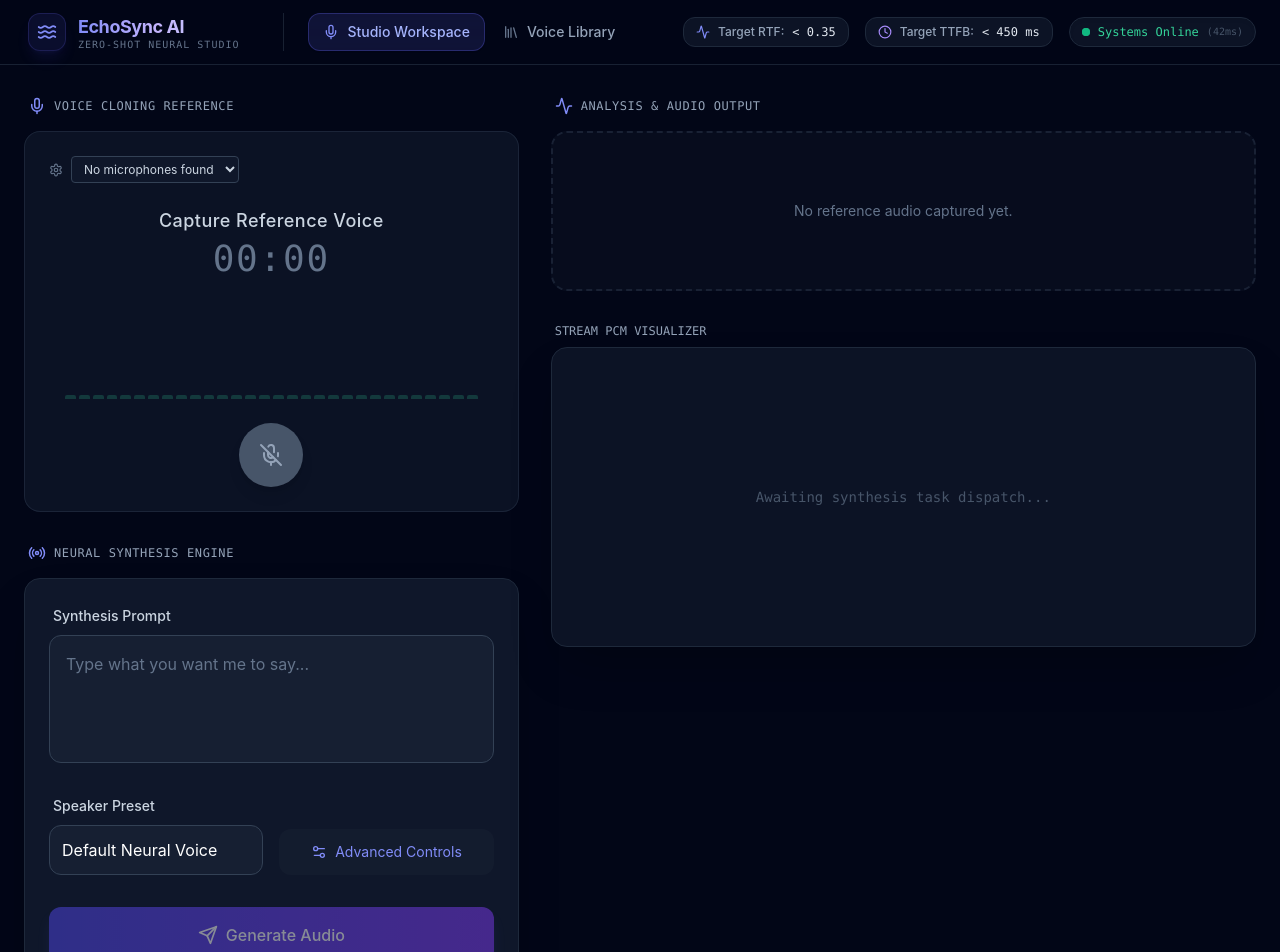
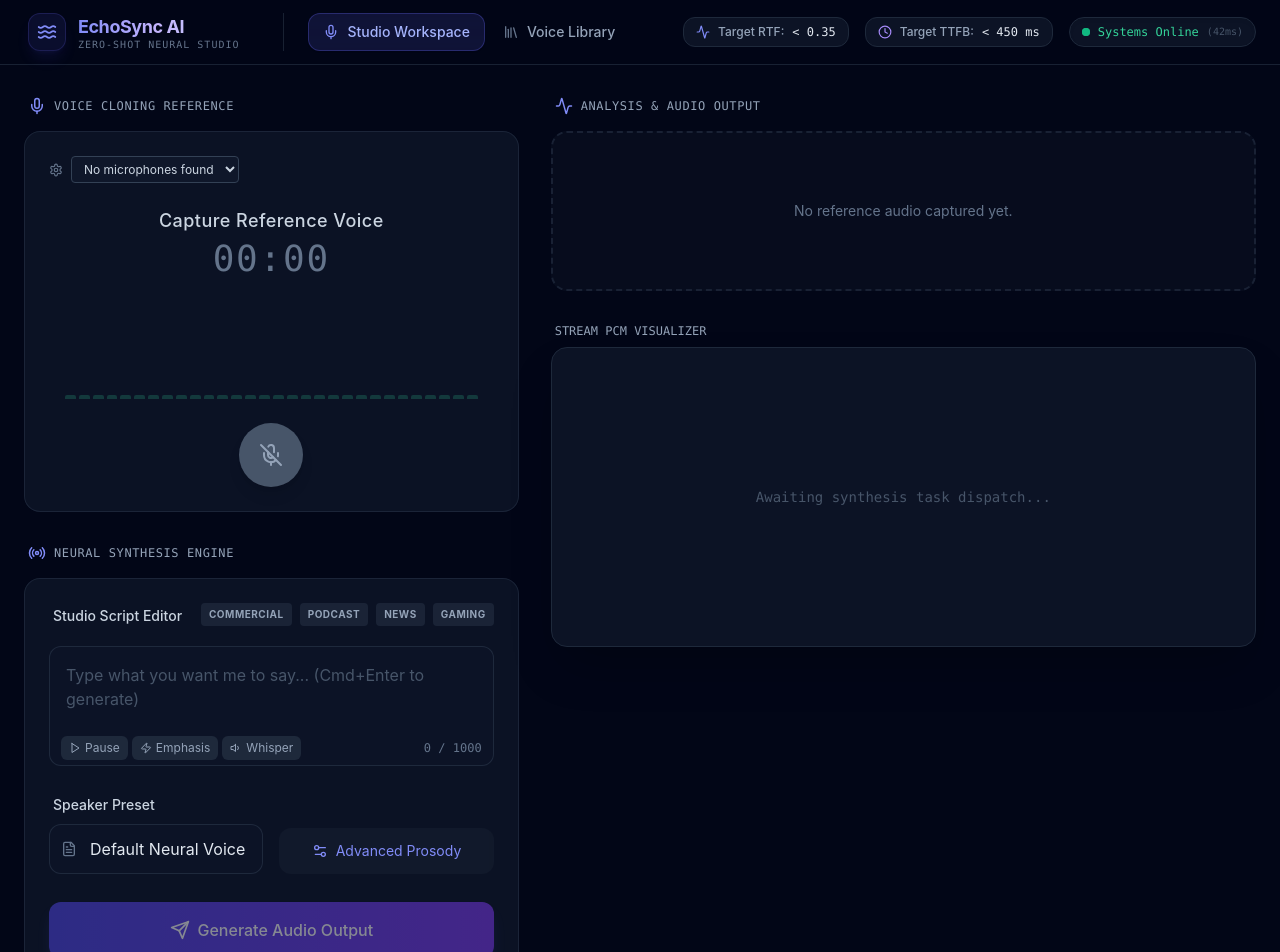
Before and after one commit to ShantanuDas15/EchoSync-AI, a Next.js app in the folder frontend/: page / in a window 1280 px wide. Shown: the top 952 px of the page. Built offline with nearby package versions, Linux system fonts and the light colour scheme.

Commit message:
feat: Implement Milestone 1.3 Advanced Neural Synthesizer & Script Studio Form

```diff
--- a/frontend/src/components/ui/SynthesizerForm.tsx
+++ b/frontend/src/components/ui/SynthesizerForm.tsx
@@ -1,72 +1,176 @@
 "use client";
 
-import React, { useState } from 'react';
-import { Send, Settings2, Loader2 } from 'lucide-react';
+import React, { useState, useRef, useEffect } from 'react';
+import { Send, Settings2, Loader2, X, Play, Zap, Volume1, FileText } from 'lucide-react';
+
+interface SynthesizerPayload {
+  text: string;
+  preset: string;
+  speed: number;
+  pitch: number;
+  energy?: number;
+}
 
 interface SynthesizerFormProps {
-  onSubmit: (data: { text: string; preset: string; speed: number; pitch: number }) => void;
+  onSubmit: (data: SynthesizerPayload) => void;
   isSynthesizing: boolean;
 }
+
+const SAMPLE_PROMPTS = [
+  { label: "Commercial", text: "Experience the ultimate in luxury. Because you deserve nothing less." },
+  { label: "Podcast", text: "Welcome back to the show. Today, we have a fascinating topic to dive into." },
+  { label: "News", text: "Breaking news: Market trends hit an all-time high as the tech sector rallies." },
+  { label: "Gaming", text: "Watch out! The enemy is approaching from the north flank!" },
+];
 
 export function SynthesizerForm({ onSubmit, isSynthesizing }: SynthesizerFormProps) {
   const [text, setText] = useState("");
   const [preset, setPreset] = useState("default");
   const [speed, setSpeed] = useState(1.0);
-  const [pitch, setPitch] = useState(1.0);
+  const [pitch, setPitch] = useState(0); // -12 to 12 semitones
+  const [energy, setEnergy] = useState(0.5); // 0.0 to 1.0
   const [showAdvanced, setShowAdvanced] = useState(false);
+  const textareaRef = useRef<HTMLTextAreaElement>(null);
 
-  const handleSubmit = (e: React.FormEvent) => {
+  const charCount = text.length;
+  const maxChars = 1000;
+  const isOverLimit = charCount > maxChars;
+
+  // Auto-expand textarea
+  useEffect(() => {
+    if (textareaRef.current) {
+      textareaRef.current.style.height = 'auto';
+      textareaRef.current.style.height = `${Math.min(textareaRef.current.scrollHeight, 300)}px`;
+    }
+  }, [text]);
+
+  const handleSubmit = (e?: React.FormEvent) => {
+    if (e) e.preventDefault();
+    if (!text.trim() || isOverLimit) return;
+    onSubmit({ text, preset, speed, pitch, energy });
+  };
+
+  const handleKeyDown = (e: React.KeyboardEvent<HTMLTextAreaElement>) => {
+    if ((e.metaKey || e.ctrlKey) && e.key === 'Enter') {
       e.preventDefault();
-    if (!text.trim()) return;
-    onSubmit({ text, preset, speed, pitch });
+      if (!isSynthesizing) {
+        handleSubmit();
+      }
+    }
+  };
+
+  const insertTag = (tagStart: string, tagEnd: string = '') => {
+    if (!textareaRef.current) return;
+    const textarea = textareaRef.current;
+    const start = textarea.selectionStart;
+    const end = textarea.selectionEnd;
+
+    const selectedText = text.substring(start, end);
+    const newText = text.substring(0, start) + tagStart + selectedText + tagEnd + text.substring(end);
+
+    setText(newText);
+
+    // Focus and restore selection
+    setTimeout(() => {
+      textarea.focus();
+      textarea.setSelectionRange(start + tagStart.length, start + tagStart.length + selectedText.length);
+    }, 0);
   };
 
   return (
-    <form onSubmit={handleSubmit} className="flex flex-col gap-6 p-6 bg-slate-900 rounded-2xl border border-slate-800 shadow-2xl">
-      <div className="space-y-2">
-        <label className="text-sm font-medium text-slate-300 ml-1">Synthesis Prompt</label>
+    <form onSubmit={handleSubmit} className="flex flex-col gap-5 p-6 glass-panel rounded-2xl relative">
+      <div className="flex justify-between items-end">
+        <label className="text-sm font-medium text-slate-300 ml-1">Studio Script Editor</label>
+
+        {/* Sample Prompts */}
+        <div className="flex gap-2">
+          {SAMPLE_PROMPTS.map((sample) => (
+            <button
+              key={sample.label}
+              type="button"
+              onClick={() => setText(sample.text)}
+              className="text-[10px] uppercase font-bold tracking-wider px-2 py-1 rounded bg-slate-800/80 text-slate-400 hover:text-indigo-300 hover:bg-indigo-500/20 transition-colors"
+            >
+              {sample.label}
+            </button>
+          ))}
+        </div>
+      </div>
+
+      <div className="space-y-2 relative">
         <textarea
+          ref={textareaRef}
           value={text}
           onChange={(e) => setText(e.target.value)}
-          placeholder="Type what you want me to say..."
-          className="w-full h-32 p-4 bg-slate-800/50 border border-slate-700 rounded-xl text-white placeholder:text-slate-500 focus:outline-none focus:ring-2 focus:ring-indigo-500/50 focus:border-indigo-500 resize-none transition-all"
+          onKeyDown={handleKeyDown}
+          placeholder="Type what you want me to say... (Cmd+Enter to generate)"
+          className={`w-full min-h-[120px] p-4 pb-12 bg-slate-900/50 border rounded-xl text-slate-200 placeholder:text-slate-600 focus:outline-none focus:ring-2 focus:ring-indigo-500/50 transition-all resize-none overflow-hidden ${isOverLimit ? 'border-red-500/50' : 'border-slate-700/50 focus:border-indigo-500/50'}`}
           disabled={isSynthesizing}
         />
+
+        {/* Toolbar inside textarea */}
+        <div className="absolute bottom-3 left-3 right-3 flex justify-between items-center bg-transparent">
+          <div className="flex gap-1">
+            <button type="button" onClick={() => insertTag('<break time="500ms"/>')} className="flex items-center gap-1 text-xs px-2 py-1 rounded-md bg-slate-800 text-slate-400 hover:text-indigo-400 hover:bg-slate-700 transition-colors" title="Pause 500ms">
+              <Play size={12} /> Pause
+            </button>
+            <button type="button" onClick={() => insertTag('<emphasis level="strong">', '</emphasis>')} className="flex items-center gap-1 text-xs px-2 py-1 rounded-md bg-slate-800 text-slate-400 hover:text-indigo-400 hover:bg-slate-700 transition-colors" title="Add Emphasis">
+              <Zap size={12} /> Emphasis
+            </button>
+            <button type="button" onClick={() => insertTag('<prosody volume="soft">', '</prosody>')} className="flex items-center gap-1 text-xs px-2 py-1 rounded-md bg-slate-800 text-slate-400 hover:text-indigo-400 hover:bg-slate-700 transition-colors" title="Soft Whisper">
+              <Volume1 size={12} /> Whisper
+            </button>
+          </div>
+
+          <div className="flex items-center gap-3">
+            {text && (
+              <button type="button" onClick={() => setText('')} className="text-slate-500 hover:text-red-400 transition-colors" title="Clear prompt">
+                <X size={16} />
+              </button>
+            )}
+            <span className={`text-xs font-mono tabular-nums ${isOverLimit ? 'text-red-400 font-bold' : 'text-slate-500'}`}>
+              {charCount} / {maxChars}
+            </span>
+          </div>
+        </div>
       </div>
 
       <div className="grid grid-cols-1 md:grid-cols-2 gap-4">
         <div className="space-y-2">
           <label className="text-sm font-medium text-slate-300 ml-1">Speaker Preset</label>
+          <div className="relative">
             <select
               value={preset}
               onChange={(e) => setPreset(e.target.value)}
               disabled={isSynthesizing}
-            className="w-full p-3 bg-slate-800/50 border border-slate-700 rounded-xl text-white focus:outline-none focus:ring-2 focus:ring-indigo-500/50 focus:border-indigo-500 appearance-none"
+              className="w-full p-3 pl-10 bg-slate-900/50 border border-slate-700/50 rounded-xl text-slate-200 focus:outline-none focus:ring-2 focus:ring-indigo-500/50 focus:border-indigo-500/50 appearance-none transition-all"
             >
               <option value="default">Default Neural Voice</option>
               <option value="expressive">Expressive Avatar</option>
               <option value="professional">Professional Broadcast</option>
             </select>
+            <FileText className="absolute left-3 top-1/2 -translate-y-1/2 text-slate-500" size={16} />
+          </div>
         </div>
 
         <div className="flex items-end">
           <button
             type="button"
             onClick={() => setShowAdvanced(!showAdvanced)}
-            className="flex items-center gap-2 p-3 text-sm text-indigo-400 hover:text-indigo-300 transition-colors w-full justify-center bg-slate-800/30 border border-transparent rounded-xl"
+            className="flex items-center gap-2 p-3 text-sm text-indigo-400 hover:text-indigo-300 transition-colors w-full justify-center bg-slate-800/30 border border-transparent rounded-xl hover:bg-slate-800/60"
           >
             <Settings2 size={16} />
-            {showAdvanced ? "Hide Controls" : "Advanced Controls"}
+            {showAdvanced ? "Hide Advanced Prosody" : "Advanced Prosody"}
           </button>
         </div>
       </div>
 
       {showAdvanced && (
-        <div className="grid grid-cols-1 md:grid-cols-2 gap-6 p-4 bg-slate-800/30 rounded-xl border border-slate-700/50 animate-in fade-in slide-in-from-top-2">
+        <div className="grid grid-cols-1 md:grid-cols-3 gap-6 p-5 bg-slate-900/40 rounded-xl border border-slate-700/50 animate-in fade-in slide-in-from-top-2">
           <div className="space-y-4">
             <div className="flex justify-between items-center text-sm">
               <label className="text-slate-300">Speaking Rate</label>
-              <span className="text-indigo-400 font-mono">{speed.toFixed(1)}x</span>
+              <span className="text-indigo-400 font-mono text-xs bg-indigo-500/10 px-2 py-0.5 rounded">{speed.toFixed(1)}x</span>
             </div>
             <input
               type="range"
@@ -76,23 +180,41 @@ export function SynthesizerForm({ onSubmit, isSynthesizing }: SynthesizerFormPro
               value={speed}
               onChange={(e) => setSpeed(parseFloat(e.target.value))}
               disabled={isSynthesizing}
-              className="w-full accent-indigo-500"
+              className="w-full accent-indigo-500 cursor-pointer"
             />
           </div>
           <div className="space-y-4">
             <div className="flex justify-between items-center text-sm">
               <label className="text-slate-300">Pitch Shift</label>
-              <span className="text-indigo-400 font-mono">{pitch.toFixed(1)}</span>
+              <span className="text-emerald-400 font-mono text-xs bg-emerald-500/10 px-2 py-0.5 rounded">
+                {pitch > 0 ? '+' : ''}{pitch.toFixed(1)} st
+              </span>
             </div>
             <input
               type="range"
-              min="0.5"
-              max="2.0"
-              step="0.1"
+              min="-12"
+              max="12"
+              step="0.5"
               value={pitch}
               onChange={(e) => setPitch(parseFloat(e.target.value))}
               disabled={isSynthesizing}
-              className="w-full accent-indigo-500"
+              className="w-full accent-emerald-500 cursor-pointer"
+            />
+          </div>
+          <div className="space-y-4">
+            <div className="flex justify-between items-center text-sm">
+              <label className="text-slate-300">Energy Level</label>
+              <span className="text-rose-400 font-mono text-xs bg-rose-500/10 px-2 py-0.5 rounded">{(energy * 100).toFixed(0)}%</span>
+            </div>
+            <input
+              type="range"
+              min="0.0"
+              max="1.0"
+              step="0.05"
+              value={energy}
+              onChange={(e) => setEnergy(parseFloat(e.target.value))}
+              disabled={isSynthesizing}
+              className="w-full accent-rose-500 cursor-pointer"
             />
           </div>
         </div>
@@ -100,8 +222,8 @@ export function SynthesizerForm({ onSubmit, isSynthesizing }: SynthesizerFormPro
 
       <button
         type="submit"
-        disabled={isSynthesizing || !text.trim()}
-        className="mt-2 flex items-center justify-center gap-2 w-full py-4 bg-gradient-to-r from-indigo-600 to-violet-600 hover:from-indigo-500 hover:to-violet-500 text-white font-medium rounded-xl shadow-lg shadow-indigo-500/25 disabled:opacity-50 disabled:cursor-not-allowed transition-all active:scale-[0.98]"
+        disabled={isSynthesizing || !text.trim() || isOverLimit}
+        className="mt-2 flex items-center justify-center gap-2 w-full py-4 bg-gradient-to-r from-indigo-600 to-violet-600 hover:from-indigo-500 hover:to-violet-500 text-white font-medium rounded-xl shadow-lg shadow-indigo-500/25 disabled:opacity-50 disabled:cursor-not-allowed transition-all active:scale-[0.98] focus-ring"
       >
         {isSynthesizing ? (
           <>
@@ -111,7 +233,7 @@ export function SynthesizerForm({ onSubmit, isSynthesizing }: SynthesizerFormPro
         ) : (
           <>
             <Send size={20} />
-            Generate Audio
+            Generate Audio Output
           </>
         )}
       </button>
```
Also changed, not shown: 2 other files (tests, documents, lock files or other folders). Lines whose indentation alone changed are shown as unchanged.
